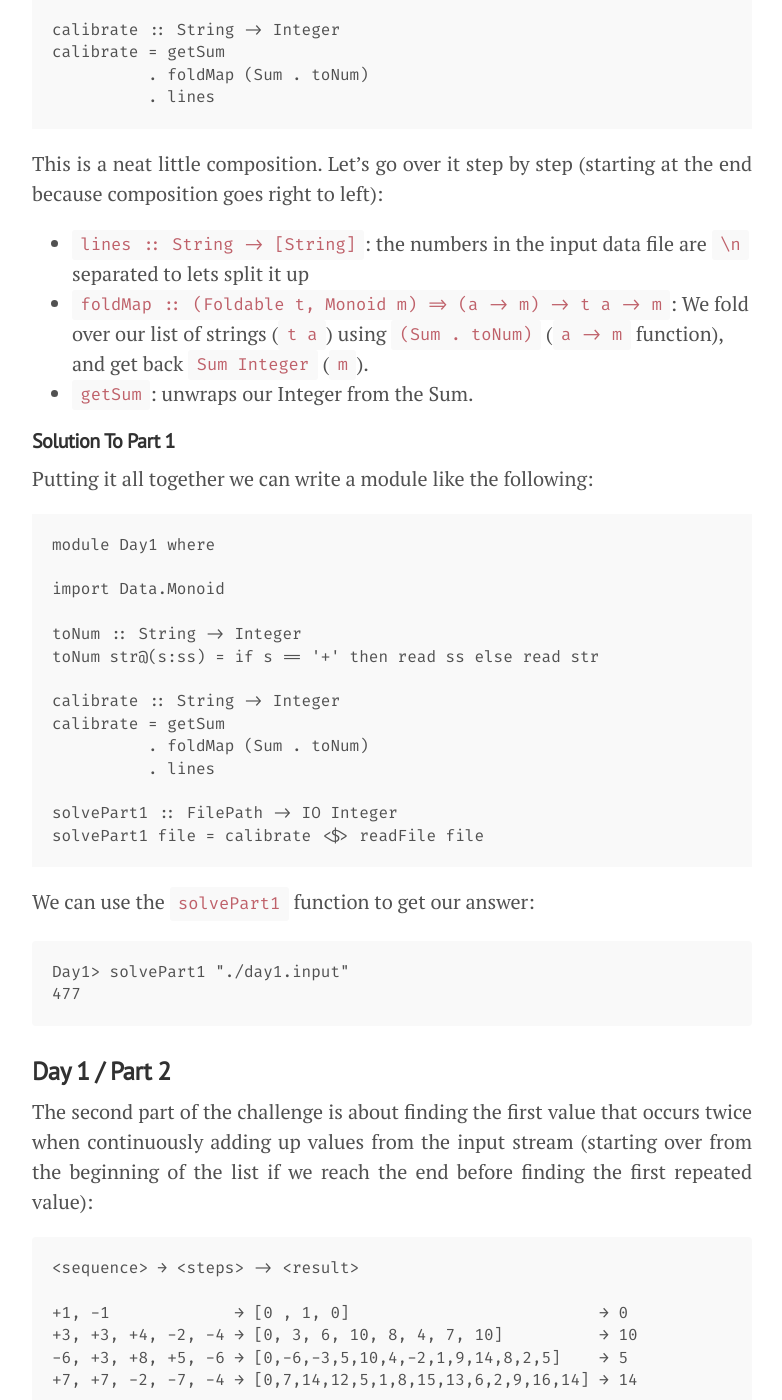
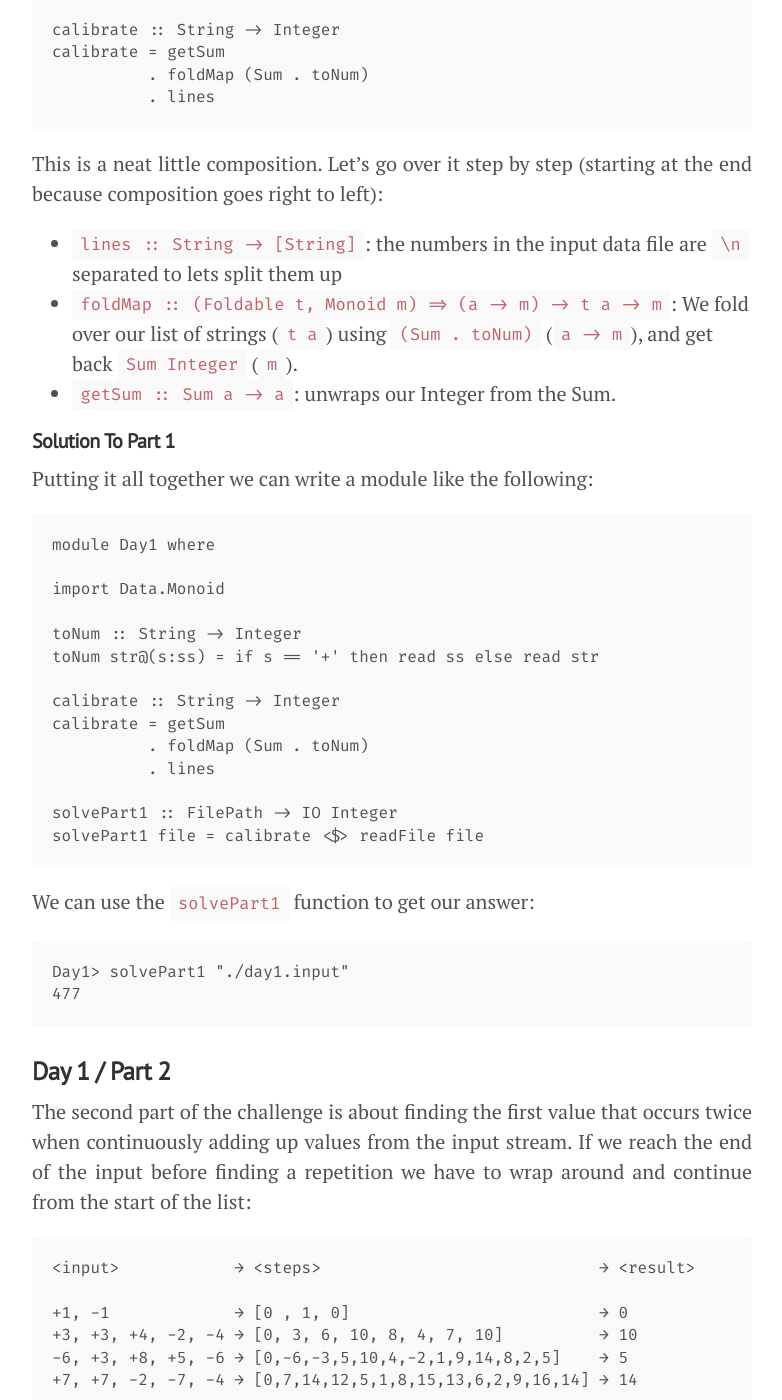
Before and after one commit to gilligan/gilligan.github.io, a Jekyll site: the page built from _posts/2018-12-30-post-christmas-advent-pt1.md, in a window 1280 px wide and 1400 px high, scrolled down 2332 px. Shown: the whole window, without its empty margins (248-1030 px from the left). Built offline with Jekyll 4.4.1, drawn with Linux system fonts in a browser that asks for light colours; some of the changed text lies outside the part shown.

Commit message:
Some more changes

````diff
--- a/_posts/2018-12-30-post-christmas-advent-pt1.md
+++ b/_posts/2018-12-30-post-christmas-advent-pt1.md
@@ -9,12 +9,13 @@
 
 > Advent of Code is an Advent calendar of small programming puzzles for a variety of skill sets and skill levels that can be solved in any programming language you like. People use them as a speed contest, interview prep, company training, university coursework, practice problems, or to challenge each other.
 
-It began with nice little tasks that I could solve with little effort. After some days however the challenges got
+It began with nice little tasks that I could solve with relatively little effort. After some days however the challenges got
 more and more involved and i was unable to find the time to work on them. Each day there is a new challenge so the
-unsolved ones started to pile up which I found somewhat demotivating.
+unsolved ones started to pile up which I found a bit demotivating.
 
-Now that _Advent of Code 2018_ is over I decided to pick up the challenges again and blog about solving them in Haskell.
-Maybe some people will get something out of it - Actually, if you do then let [me know](https://twitter.com/tpflug) :)
+Now that _Advent Of Code 2018_ is over I decided to return to the challenges but instead
+of just solving them I will try to also explain _how_ I am solving them in Haskell. Hopefully
+some people will find this useful.
 
 ### A Short Note On Nix
 
@@ -50,7 +51,7 @@
 #### Reading the input
 
 Reading the input data is of course just a matter of calling [readFile](http://hackage.haskell.org/package/base-4.12.0.0/docs/Prelude.html#v:readFile).
-Unfortunately all the numbers are prefixed with either `-` or `+`. If we want to use [read](http://hackage.haskell.org/package/base-4.12.0.0/docs/Prelude.html#v:read) to parse the strings as numbers then this won't work:
+Unfortunately all the numbers are prefixed with either `-` or `+`. If we want to use [read](http://hackage.haskell.org/package/base-4.12.0.0/docs/Prelude.html#v:read) we'll get into trouble:
 
 ```
 Prelude> read "3" :: Integer
@@ -61,7 +62,7 @@
 *** Exception: Prelude.read: no parse
 ```
 
-We need to skip the `+` signs. We can just peek at the start of the string check if it is
+We need to skip the `+` signs. We can just peek at the start of the string to check if it is
 a `+` or not and then act accordingly:
 
 ```Haskell
@@ -86,10 +87,10 @@
 This is a neat little composition. Let's go over it step by step (starting at the end because composition
 goes right to left):
 
-- `lines :: String -> [String]`: the numbers in the input data file are `\n` separated to lets split it up
+- `lines :: String -> [String]`: the numbers in the input data file are `\n` separated to lets split them up
 - `foldMap :: (Foldable t, Monoid m) => (a -> m) -> t a -> m`: We fold over our list of strings (`t a`) using
-`(Sum . toNum)` (`a -> m` function), and get back `Sum Integer` (`m`).
-- `getSum`: unwraps our Integer from the Sum.
+`(Sum . toNum)` (`a -> m`), and get back `Sum Integer` (`m`).
+- `getSum :: Sum a -> a`: unwraps our Integer from the Sum.
 
 
 #### Solution To Part 1
@@ -124,11 +125,12 @@
 ### Day 1 / Part 2
 
 The second part of the challenge is about finding the first value that occurs twice
-when continuously adding up values from the input stream (starting over from the
-beginning of the list if we reach the end before finding the first repeated value):
+when continuously adding up values from the input stream. If we reach the end of the
+input before finding a repetition we have to wrap around and continue from the start
+of the list:
 
 ```
-<sequence> → <steps> -> <result>
+<input>            → <steps>                             → <result>
 
 +1, -1             → [0 , 1, 0]                          → 0
 +3, +3, +4, -2, -4 → [0, 3, 6, 10, 8, 4, 7, 10]          → 10
@@ -212,12 +214,18 @@
                          else go xs (Set.insert x s)
 ```
 
+Thanks to lazy evaluation we can just operate on the infinite list
+that we create in `buildSequence`. The manual recursion in `findRep`
+determines how much of the list needs to be evaluated -- which is
+as many elements as it takes to hit the first repetition.
+
 ## That's All Folks!
 
-This concludes my first post on this blog and in this series. My hope
-is that it might be useful for people who are new to Haskell and are
-looking for more than just a GitHub repository containing solutions. That
-being said there are a lot of great Haskell developers out there who
+This concludes my first post on this blog and in this series. I hope
+it might be useful for people who are new to Haskell and are
+looking for more than just a GitHub repository containing solutions.
+
+That being said there are a lot of great Haskell developers out there who
 published all of their solutions so don't hesitate to look at them and
 learn from them.
 
````
